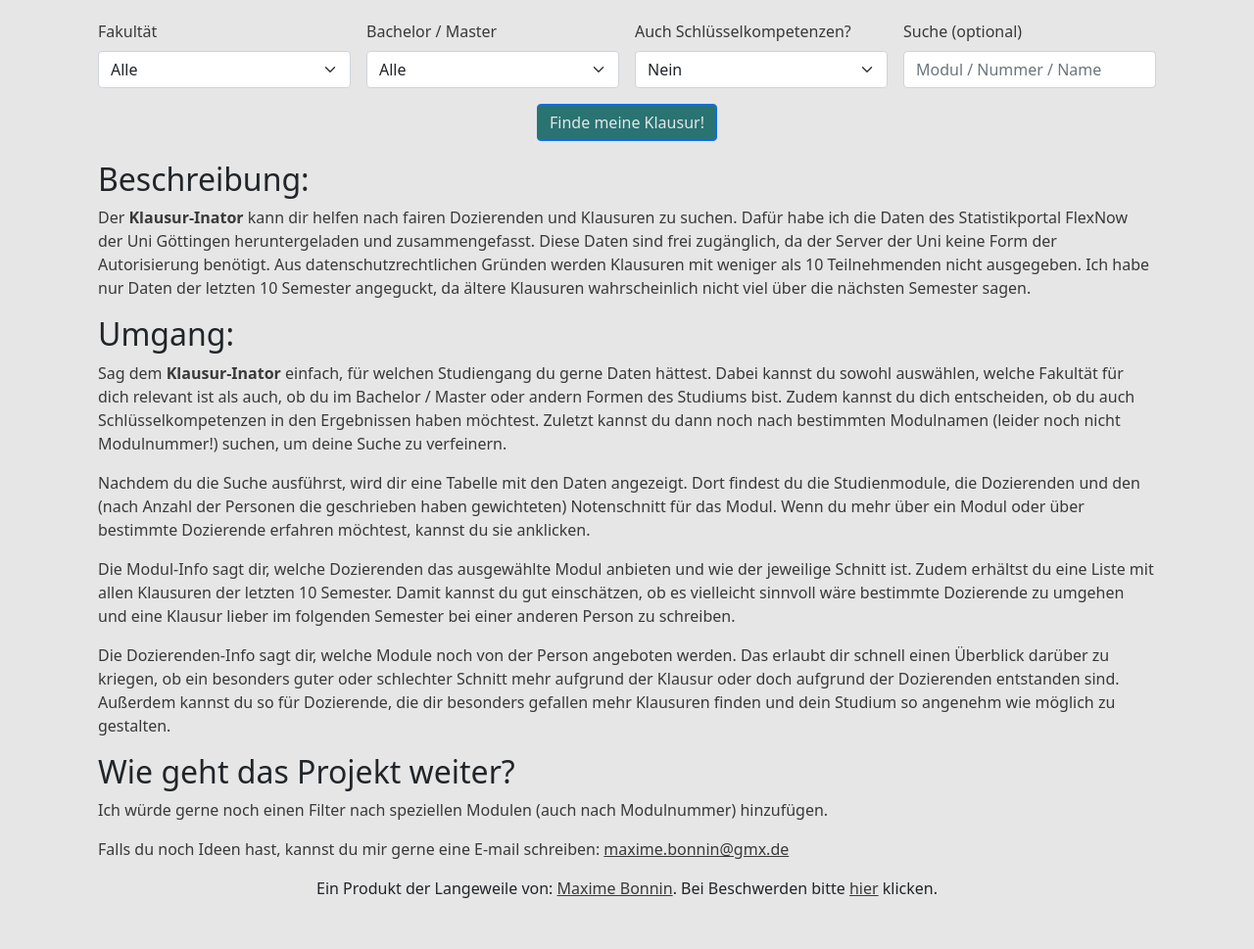
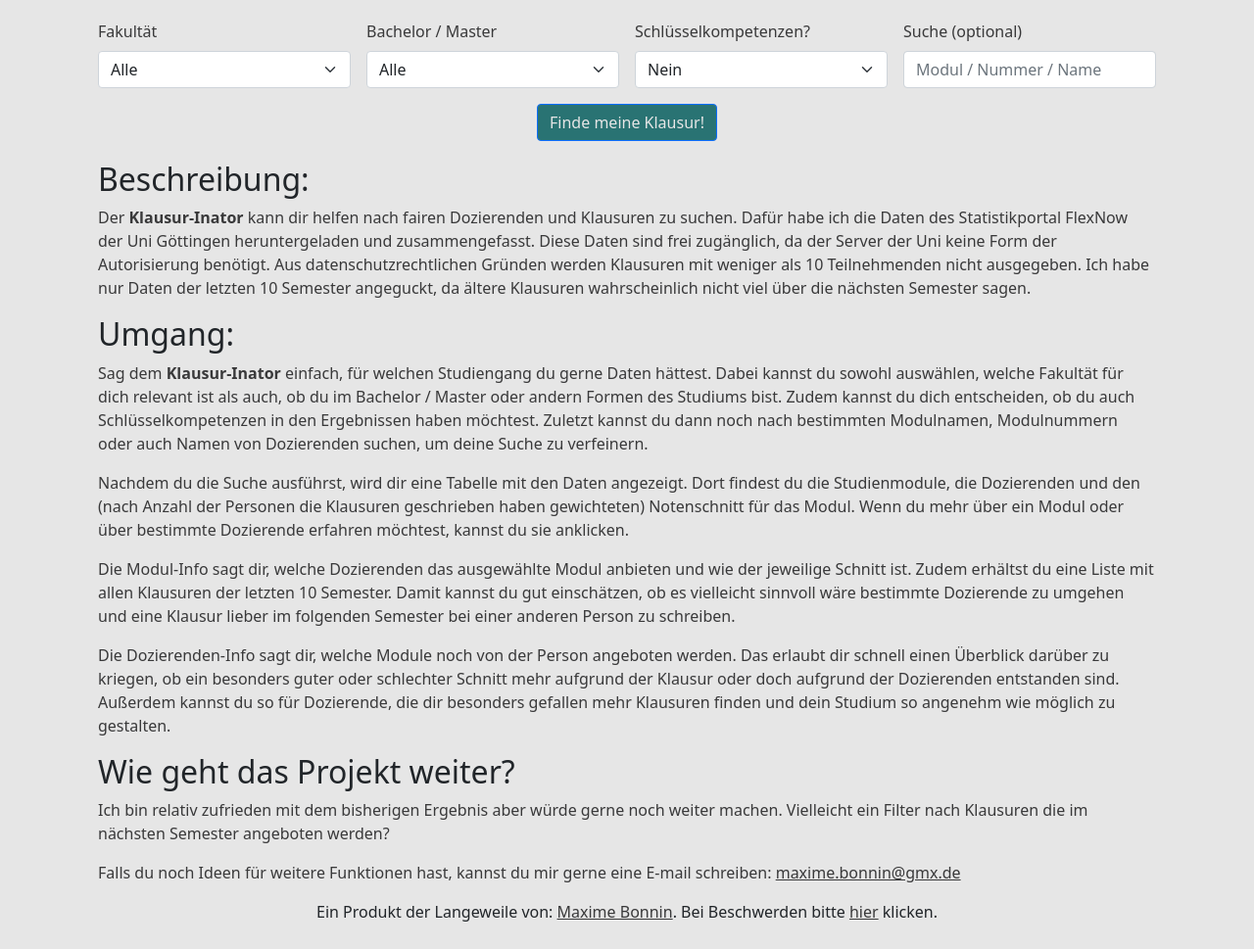
Before and after one commit to MaximeBonnin/klausur-inator, a Flask app: page / in a window 1280 px wide. Shown: the part 80-1049 px from the top of the page at 98% size. Before the commit the page ends 997 px from the top, so only its background shows below. Run offline with Flask 2, Linux system fonts and the light colour scheme; parts of the project's set-up code (start-up, migrations or seed data) failed here and were passed over.

Commit message:
small layout changes and update description

```diff
--- a/templates/base.html
+++ b/templates/base.html
@@ -51,7 +51,7 @@
         </select>
       </div>
         <div class="col-md-3">
-        <label for="validationDefault03" class="form-label">Auch Schlüsselkompetenzen?</label>
+        <label for="validationDefault03" class="form-label">Schlüsselkompetenzen?</label>
         <select class="form-select" id="validationDefault03" name="sk" required>
             <option value=0>Nein</option>
             <option value=1>Ja</option>
--- a/templates/index.html
+++ b/templates/index.html
@@ -20,9 +20,9 @@ Klausur-inator
     <p>Sag dem <b>Klausur-Inator</b> einfach, für welchen Studiengang du gerne Daten hättest. Dabei kannst du sowohl auswählen,
     welche Fakultät für dich relevant ist als auch, ob du im Bachelor / Master oder andern Formen des Studiums bist.
     Zudem kannst du dich entscheiden, ob du auch Schlüsselkompetenzen in den Ergebnissen haben möchtest. Zuletzt kannst du dann
-    noch nach bestimmten Modulnamen (leider noch nicht Modulnummer!) suchen, um deine Suche zu verfeinern.</p>
+    noch nach bestimmten Modulnamen, Modulnummern oder auch Namen von Dozierenden suchen, um deine Suche zu verfeinern.</p>
     <p>Nachdem du die Suche ausführst, wird dir eine Tabelle mit den Daten angezeigt. Dort findest du die Studienmodule, die
-    Dozierenden und den (nach Anzahl der Personen die geschrieben haben gewichteten) Notenschnitt für das Modul. Wenn du mehr über
+    Dozierenden und den (nach Anzahl der Personen die Klausuren geschrieben haben gewichteten) Notenschnitt für das Modul. Wenn du mehr über
     ein Modul oder über bestimmte Dozierende erfahren möchtest, kannst du sie anklicken.</p>
     <p>Die Modul-Info sagt dir, welche Dozierenden das ausgewählte Modul anbieten und wie der jeweilige Schnitt ist.
     Zudem erhältst  du eine Liste mit allen Klausuren der letzten 10 Semester. Damit kannst du gut einschätzen, ob es vielleicht
@@ -33,8 +33,8 @@ Klausur-inator
 
 
     <h2>Wie geht das Projekt weiter?</h2>
-    <p>Ich würde gerne noch einen Filter nach speziellen Modulen (auch nach Modulnummer) hinzufügen.</p>
-    <p>Falls du noch Ideen hast, kannst du mir gerne eine E-mail schreiben: <a href="mailto:maxime.bonnin@gmx.de">maxime.bonnin@gmx.de</a></p>
+    <p>Ich bin relativ zufrieden mit dem bisherigen Ergebnis aber würde gerne noch weiter machen. Vielleicht ein Filter nach Klausuren die im nächsten Semester angeboten werden?</p>
+    <p>Falls du noch Ideen für weitere Funktionen hast, kannst du mir gerne eine E-mail schreiben: <a href="mailto:maxime.bonnin@gmx.de">maxime.bonnin@gmx.de</a></p>
 </div>
 
 {% endblock %}
```
